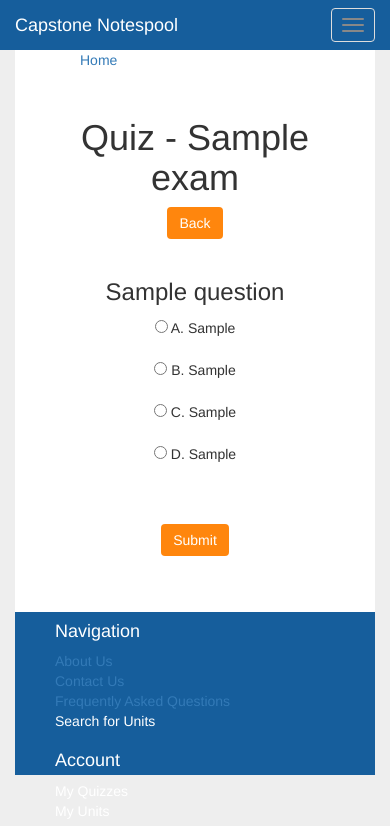
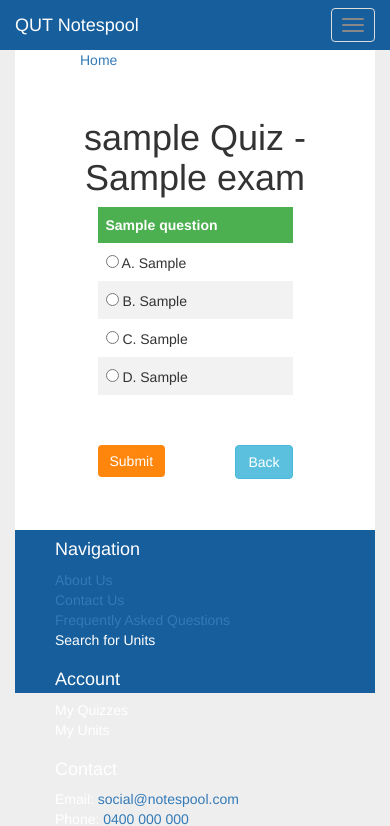
Before and after one commit to LukeTRyan/CapstoneNotespool, a Django app: template capstonenotespool/notespool/templates/take_quiz.html in a window 390 px wide. Shown: the top 826 px of the page. Run offline with Django 3.2, Linux system fonts and the light colour scheme; tables that the repository leaves empty hold one stand-in row (values such as "Sample post"); the template is opened without the code that fills it: values that come from a table or form of the project are taken from there, most other values are stand-ins (such as "Sample title", 1, 10 or a date in 2020); some libraries are stand-ins or nearby versions.

Commit message:
Added responsive styling to Navbar and Added Tables to Quizzes

```diff
--- a/capstonenotespool/notespool/templates/layout/layout.html
+++ b/capstonenotespool/notespool/templates/layout/layout.html
@@ -20,7 +20,7 @@
 						<span class="icon-bar"></span>
 						<span class="icon-bar"></span>
 					</button>
-					<a class="navbar-brand" href="/">Capstone Notespool</a>
+					<a class="navbar-brand" href="/">QUT Notespool</a>
 				</div>
 				<div id="navbar" class="navbar-collapse collapse">
 					<ul class="nav navbar-nav">
--- a/capstonenotespool/notespool/templates/take_quiz.html
+++ b/capstonenotespool/notespool/templates/take_quiz.html
@@ -3,27 +3,45 @@
 {% block content %}
 <br />
 
-<h1>Quiz - {{exam.name}}</h1>
-
-<form action="\unit_subpage/{{unit.slug}}/{{subpagename}}/" method="post">
-	<input class="btn btn-success" type="submit" value="Back" />
-</form>
-<br>
+<h1>{{unit.slug}} Quiz - {{exam.name}}</h1>
 
 <form action="\take_quiz/{{unit.slug}}/{{subpagename}}/{{exam.exam_id}}" method="post">
-    <div>
+    <div style="max-width: 75%">
     {% for i in questions %}
         {% if i.related_quiz == exam.exam_id %}
-            <h3>{{ i.question }}</h3>
-            <input type="radio" name="{{i.id}}" value="A" >   A. {{ i.option1 }}<br><br>
-            <input type="radio" name="{{i.id}}" value="B" >   B. {{ i.option2 }}<br><br>
-            <input type="radio" name="{{i.id}}" value="C" >   C. {{ i.option3 }}<br><br>
-            <input type="radio" name="{{i.id}}" value="D" >   D. {{ i.option4 }}<br><br>
-            <br />
+
+		<table>
+		<style>
+            table {
+                border-collapse: collapse;
+                width: 100%;
+				margin-bottom: 30px;
+            }
+
+            th, td {
+                text-align: left;
+                padding: 8px;
+            }
+
+            tr:nth-child(odd) {
+                background-color: #f2f2f2
+            }
+
+            th {
+                background-color: #4CAF50;
+                color: white;
+            }
+        </style>
+			<tr><th>{{ i.question }}</tr></th>
+			<tr><td><input type="radio" name="{{i.id}}" value="A" >   A. {{ i.option1 }}</td></tr>
+            <tr><td><input type="radio" name="{{i.id}}" value="B" >   B. {{ i.option2 }}</td></tr>
+            <tr><td><input type="radio" name="{{i.id}}" value="C" >   C. {{ i.option3 }}</td></tr>
+            <tr><td><input type="radio" name="{{i.id}}" value="D" >   D. {{ i.option4 }}</td></tr>
+		</table>
         {% endif %}
     {% endfor %}
     <br />
-    <input class="btn btn-success" type="submit" value="Submit" />
+    <input class="btn btn-success" style="float: left;" type="submit" value="Submit" /> <a class="btn btn-info" style="float: right;" href ="/unit_subpage/{{unit.slug}}/Quizzes/">Back</a>
     </div>
 </form>
 <br />
```
Also changed, not shown: capstonenotespool/notespool/static/css/main.css (+63 -4 lines), capstonenotespool/notespool/templates/edit_quiz.html (+5 -2 lines).
